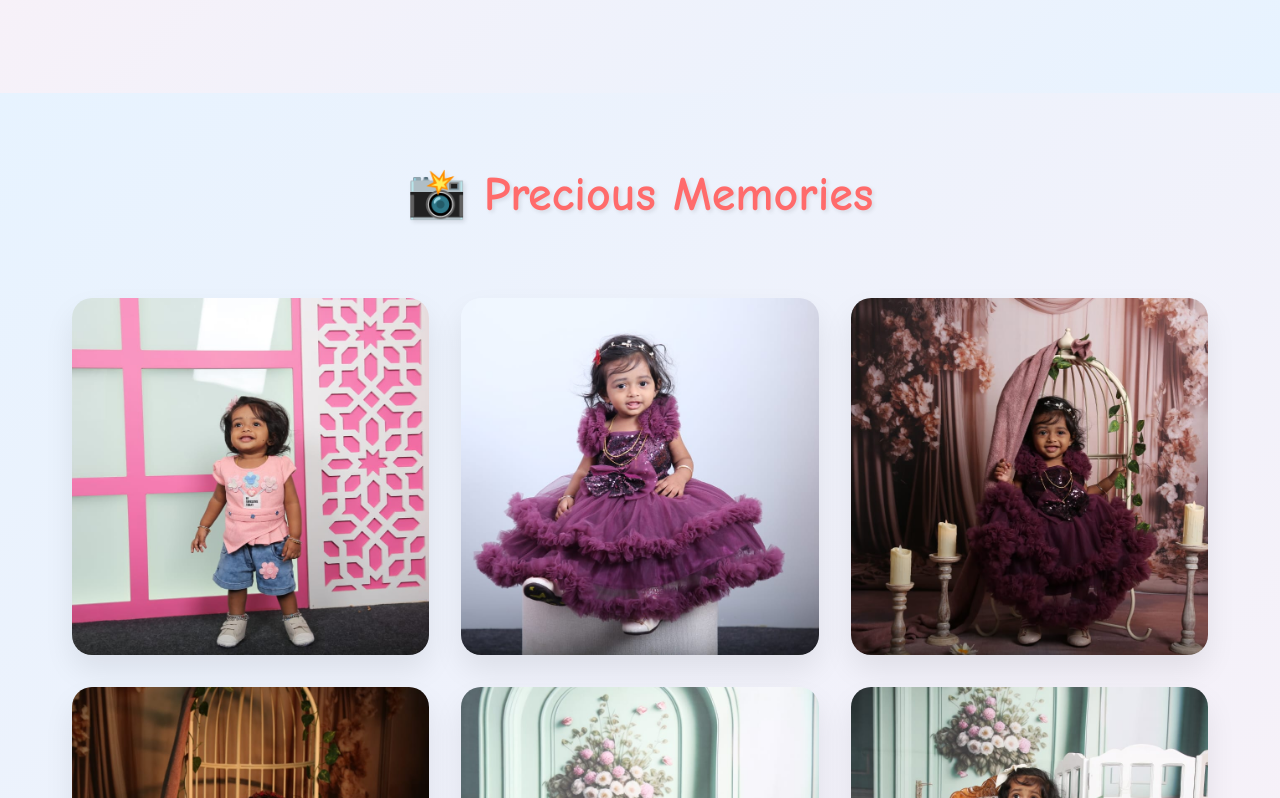
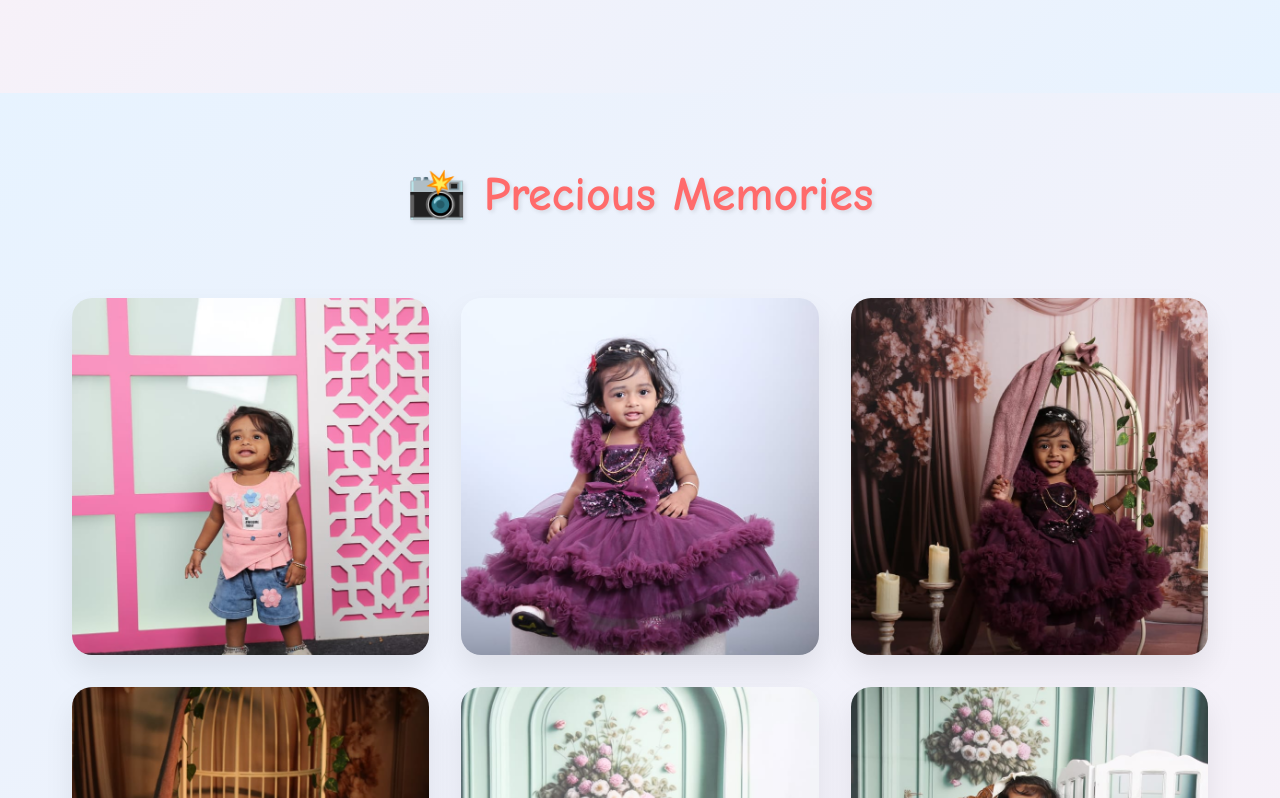
Before and after one commit to Saran1527/First-Brithday-one, a React (Create React App) app: page / in a window 1280 px wide. Shown: the part 1507-2305 px from the top of the page. Built offline with nearby package versions, Linux system fonts and the light colour scheme.

Commit message:
Update App.css

```diff
--- a/src/App.css
+++ b/src/App.css
@@ -370,7 +370,7 @@ section {
 
 .gallery-image {
   width: 100%;
-  height: 100%;
+  height: 110%;
   object-fit: cover;
   transition: transform 0.6s ease;
 }
```
